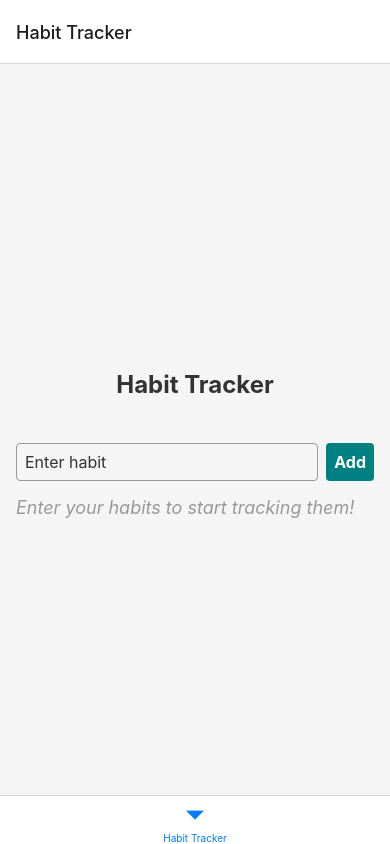
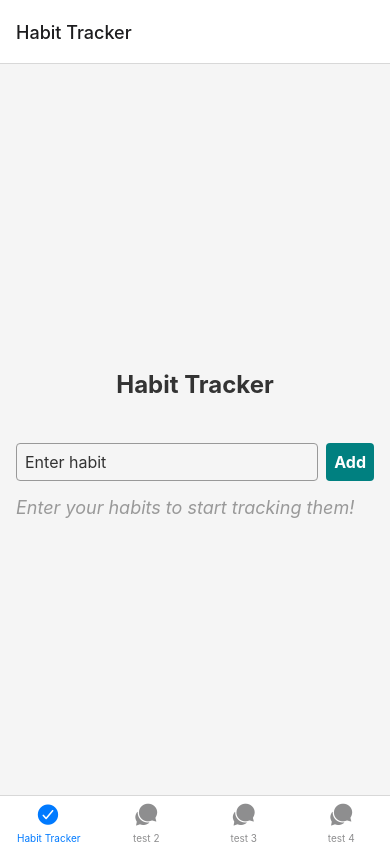
Before and after one commit to allanBlackmar/habitz, a React Native app: screen / in a window 390 px wide. Built offline with nearby package versions, Linux system fonts and the light colour scheme.

Commit message:
habitz-4: add icons for navigation tabs

```diff
--- a/App.js
+++ b/App.js
@@ -2,14 +2,36 @@ import React from 'react';
 import { createBottomTabNavigator } from '@react-navigation/bottom-tabs';
 import { NavigationContainer } from '@react-navigation/native';
 import HabitTrackerScreen from './src/screens/HabitTrackerScreen';
+import Ionicons, { IoniconsGlyphs } from "react-native-vector-icons/Ionicons";
 
 const Tab = createBottomTabNavigator();
 
 export default function App() {
     return (
         <NavigationContainer>
-            <Tab.Navigator>
+            <Tab.Navigator
+                screenOptions={({ route }) => ({
+                    tabBarIcon: ({ focused, color, size }) => {
+                        let iconName;
+
+                        if (route.name === 'Habit Tracker') {
+                            iconName = focused ? 'checkmark-circle' : 'checkmark-circle-outline';
+                        } else if (route.name === 'test 2') {
+                            iconName = focused ? 'chatbubbles-sharp' : 'chatbubbles-sharp';
+                        } else if (route.name === 'test 3') {
+                            iconName = focused ? 'chatbubbles-sharp' : 'chatbubbles-sharp';
+                        } else if (route.name === 'test 4') {
+                            iconName = focused ? 'chatbubbles-sharp' : 'chatbubbles-sharp';
+                        }
+
+                        return <Ionicons name={iconName} size={size} color={color} />;
+                    },
+                })}
+            >
                 <Tab.Screen name="Habit Tracker" component={HabitTrackerScreen} />
+                <Tab.Screen name="test 2" component={HabitTrackerScreen} />
+                <Tab.Screen name="test 3" component={HabitTrackerScreen} />
+                <Tab.Screen name="test 4" component={HabitTrackerScreen} />
                 {/* Add more screens and icons as needed */}
             </Tab.Navigator>
         </NavigationContainer>
--- a/package.json
+++ b/package.json
@@ -24,7 +24,8 @@
     "react-native-reanimated": "^3.3.0",
     "react-native-safe-area-context": "^4.5.3",
     "react-native-screens": "^3.21.0",
-    "react-native-sqlite-storage": "^6.0.1"
+    "react-native-sqlite-storage": "^6.0.1",
+    "react-native-vector-icons": "^9.2.0"
   },
   "devDependencies": {
     "@babel/core": "^7.20.0"
```
Also changed, not shown: 2 other files (tests, documents, lock files or other folders).
